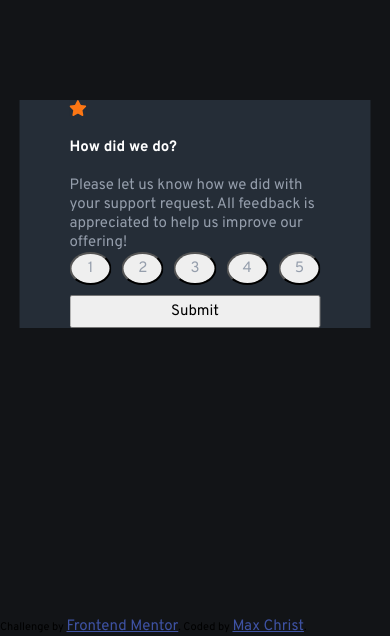
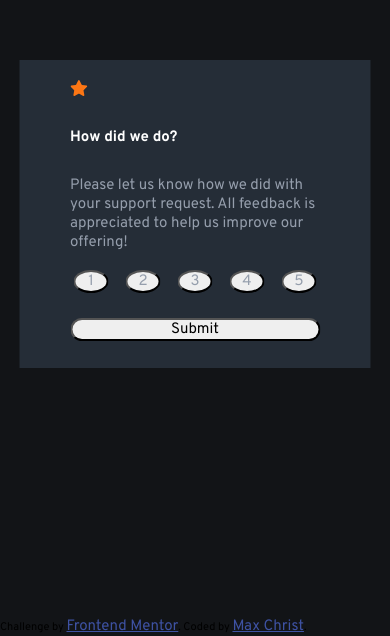
Before and after one commit to MaxwellChrist/InteractiveRatingComponent, a website: page index.html in a window 390 px wide. Shown: the part 208-844 px from the top of the page. Drawn offline with Linux system fonts and the light colour scheme.

Commit message:
tweaked a few of the properties for the form (still working on mobile design approach to get it to look as much like the mobile design image before making it responsive)

```diff
--- a/styles.css
+++ b/styles.css
@@ -29,8 +29,10 @@ body {
     grid-template-rows: 1fr 1fr 2fr 1fr 1fr;
     justify-content: center;
     align-content: center;
+    padding: 20px 0;
 
-    background-color: hsl(213, 19%, 18%)
+    background-color: hsl(213, 19%, 18%);
+    gap: 10px;
 }
 
 .rating-state .rating-state-svg {
@@ -55,18 +57,21 @@ body {
     grid-row: 3 / 4;
 }
 .rating-state-form {
+
+    display: grid;
     grid-column: 2 / 3;
     grid-row: 4 / 6;
-    display: grid;
     grid-template-columns: repeat(5, 1fr);
     grid-template-rows: repeat(2, 1fr);
+    justify-items: center;
+    align-items: center;
     gap: 10px;
 }
 
 .rating-state-btn-1 {
     grid-column: 1 / 2;
     grid-row: 1 / 2;
-    color: hsl(217, 12%, 63%)
+    color: hsl(217, 12%, 63%);
 }
 
 .rating-state-btn-2 {
@@ -92,8 +97,11 @@ body {
 .rating-state-btn-submit{
     grid-column: 1 / -1;
     grid-row: 2 / -1;
+    min-width: 250px;
+    border-radius: 20px;
 }
 
 .rating-state-btn-num{
     border-radius: 100%;
+    width: 35px;
 }
```
